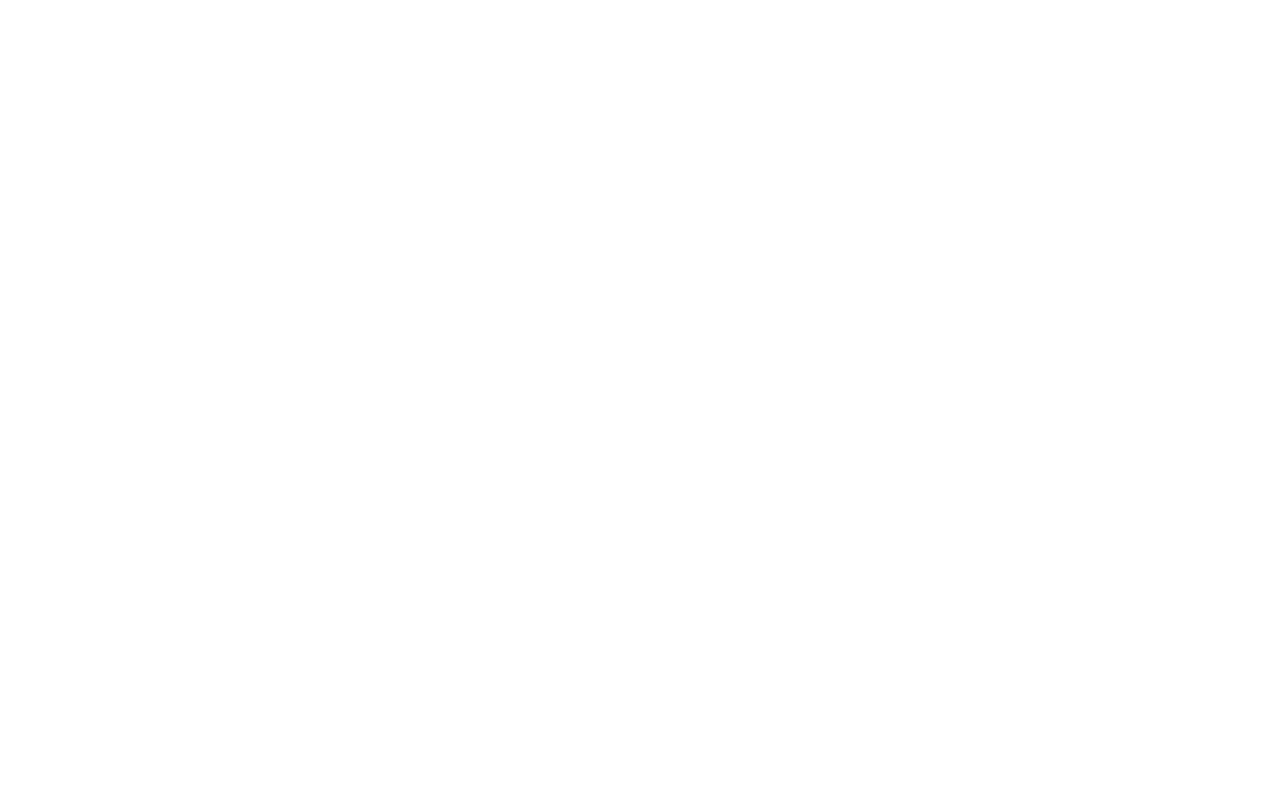
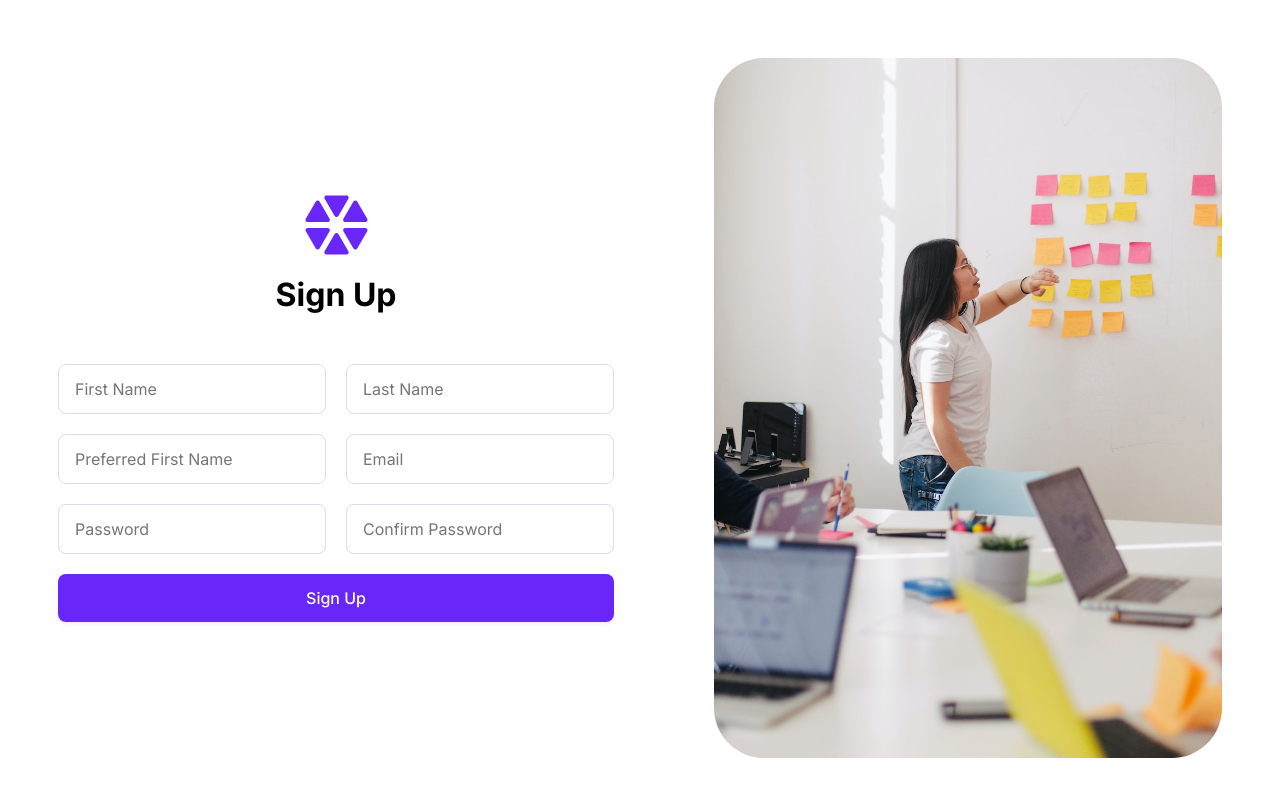
Before and after one commit to ohunazz/projectify-app-ui, a React (Create React App) app: page / in a window 1280 px wide. Shown: the top 796 px of the page. Built offline with nearby package versions, Linux system fonts and the light colour scheme.

Commit message:
Fix Typos and Add SignUp

```diff
--- a/src/App.tsx
+++ b/src/App.tsx
@@ -1,5 +1,7 @@
+import { Signup } from "./pages/admin-auth/sign-up/SignUp";
+
 const App = () => {
-    return <div style={{ padding: "100px" }}></div>;
+    return <Signup />;
 };
 
 export { App };
--- a/src/design-system/Button/Button.css
+++ b/src/design-system/Button/Button.css
@@ -5,7 +5,6 @@
     line-height: var(--line-height-20);
     border: none;
     outline: none;
-
     height: 3.6rem;
     padding: 0 var(--space-16);
 }
--- a/src/design-system/Button/Button.tsx
+++ b/src/design-system/Button/Button.tsx
@@ -1,6 +1,12 @@
 import React, { FC } from "react";
+import { trimWhiteSpaces } from "../utils";
+import {
+    sizeClassNames,
+    shapeClassNames,
+    colorClassNames,
+    variantClassNames
+} from "./classnames";
 import "./Button.css";
-import { trimWhiteSpaces } from "../utils";
 
 type ButtonSize = "sm" | "md" | "lg";
 type ButtonShape = "rounded" | "circle";
@@ -10,6 +16,7 @@
 type ButtonProps = {
     size?: ButtonSize;
     shape?: ButtonShape;
+    fullWidth?: boolean;
     color?: ButtonColor;
     variant?: ButtonVariant;
     disabled?: boolean;
@@ -18,34 +25,11 @@
     onClick?: () => void;
 };
 
-const sizeClassNames = {
-    sm: "btn-small",
-    md: "btn-medium",
-    lg: "btn-large"
-};
-
-const shapeClassNames = {
-    rounded: "btn-rounded",
-    circle: "btn-circle"
-};
-
-const colorClassNames = {
-    primary: "btn-primary",
-    secondary: "btn-secondary",
-    danger: "btn-danger",
-    success: "btn-success"
-};
-
-const variantClassNames = {
-    contained: "btn-contained",
-    outlined: "btn-outlined",
-    text: "btn-text"
-};
-
 const Button: FC<ButtonProps> = (props) => {
     const {
         size,
         shape,
+        fullWidth,
         color,
         variant,
         disabled,
@@ -63,7 +47,9 @@
     const variantClassName =
         variant !== undefined ? variantClassNames[variant] : "";
 
-    const finalClassNames = `btn ${colorClassName} ${sizeClassName} ${shapeClassName} ${variantClassName} ${
+    const fullWidthClassName = fullWidth ? "btn-full-width" : "";
+
+    const finalClassNames = `btn ${colorClassName} ${sizeClassName} ${shapeClassName} ${fullWidthClassName} ${variantClassName} ${
         className || ""
     }`;
 
--- a/src/design-system/Button/classnames.ts
+++ b/src/design-system/Button/classnames.ts
@@ -0,0 +1,23 @@
+export const sizeClassNames = {
+    sm: "btn-small",
+    md: "btn-medium",
+    lg: "btn-large"
+};
+
+export const shapeClassNames = {
+    rounded: "btn-rounded",
+    circle: "btn-circle"
+};
+
+export const colorClassNames = {
+    primary: "btn-primary",
+    secondary: "btn-secondary",
+    danger: "btn-danger",
+    success: "btn-success"
+};
+
+export const variantClassNames = {
+    contained: "btn-contained",
+    outlined: "btn-outlined",
+    text: "btn-text"
+};
--- a/src/design-system/Input/Input.css
+++ b/src/design-system/Input/Input.css
@@ -6,7 +6,6 @@
     font-family: inherit;
     font-size: var(--font-size-16);
     color: var(--jaguar-900);
-    width: 100%;
 }
 
 input::placeholder,
--- a/src/design-system/Input/Input.tsx
+++ b/src/design-system/Input/Input.tsx
@@ -15,7 +15,7 @@
 };
 
 type InputProps = {
-    type?: "email" | "password" | "tel" | "textarea";
+    type?: "email" | "password" | "tel" | "textarea" | "text";
     disabled?: boolean;
     placeholder: string;
     className?: string;
--- a/src/design-system/index.ts
+++ b/src/design-system/index.ts
@@ -4,3 +4,4 @@
 export * from "./Label";
 export * from "./Modal";
 export * from "./utils";
+export * from "./Logo";
--- a/src/design-system/utils/utils.ts
+++ b/src/design-system/utils/utils.ts
@@ -1,6 +1,6 @@
 export const trimWhiteSpaces = (str: string) => {
     return str
-        .split("")
+        .split(" ")
         .filter((item) => item !== "")
         .join(" ");
 };
--- /dev/null
+++ b/src/pages/admin-auth/sign-up/SignUp.css
@@ -0,0 +1,18 @@
+.sign-up {
+    width: 100%;
+    display: grid;
+    grid-template-columns: 1fr 1fr;
+    gap: var(--space-20);
+}
+
+.sign-up__preferred-name {
+    grid-column: 1 / 3;
+}
+
+.sign-up__email {
+    grid-column: 1 / 3;
+}
+
+.sign-up__submit-button {
+    grid-column: 1 / 3;
+}
--- a/src/pages/admin-auth/sign-up/SignUp.tsx
+++ b/src/pages/admin-auth/sign-up/SignUp.tsx
@@ -0,0 +1,120 @@
+import { useState } from "react";
+import { Button, Input } from "../../../design-system";
+import { AuthWrapper } from "../../components";
+
+import teamWork from "../../../assets/images/team.jpg";
+import "./SignUp.css";
+
+const Signup = () => {
+    const [firstName, setFirstName] = useState<string>("");
+    const [lastName, setLastName] = useState<string>("");
+    const [preferredName, setPreferredName] = useState<string>("");
+    const [email, setEmail] = useState<string>("");
+    const [password, setPassword] = useState<string>("");
+    const [passwordConfirm, setPasswordConfirm] = useState<string>("");
+
+    const handleOnChangeFirstName = (value: string) => {
+        setFirstName(value);
+    };
+
+    const handleOnChangeLastName = (value: string) => {
+        setLastName(value);
+    };
+
+    const handleOnChangePreferredName = (value: string) => {
+        setPreferredName(value);
+    };
+
+    const handleOnChangeEmail = (value: string) => {
+        setEmail(value);
+    };
+
+    const handleOnChangePassword = (value: string) => {
+        setPassword(value);
+    };
+
+    const handleOnChangePasswordConfirm = (value: string) => {
+        setPasswordConfirm(value);
+    };
+
+    const createAccount = (e: React.FormEvent<HTMLFormElement>) => {
+        e.preventDefault();
+        console.log(
+            firstName,
+            lastName,
+            preferredName,
+            email,
+            password,
+            passwordConfirm
+        );
+    };
+
+    return (
+        <AuthWrapper imageUrl={teamWork} pageTitle="Sign Up">
+            <form className="sign-up" onSubmit={createAccount} noValidate>
+                <Input
+                    type="text"
+                    placeholder="First Name"
+                    value={firstName}
+                    onChange={handleOnChangeFirstName}
+                    shape="rounded"
+                    size="lg"
+                    className="sign-up__first-name"
+                />
+                <Input
+                    type="text"
+                    placeholder="Last Name"
+                    value={lastName}
+                    onChange={handleOnChangeLastName}
+                    shape="rounded"
+                    size="lg"
+                />
+
+                <Input
+                    type="text"
+                    placeholder="Preferred First Name"
+                    value={preferredName}
+                    onChange={handleOnChangePreferredName}
+                    shape="rounded"
+                    size="lg"
+                    className="sign-up__preferred-name"
+                />
+                <Input
+                    type="email"
+                    placeholder="Email"
+                    value={email}
+                    onChange={handleOnChangeEmail}
+                    shape="rounded"
+                    size="lg"
+                    className="sign-up__email"
+                />
+                <Input
+                    type="password"
+                    placeholder="Password"
+                    value={password}
+                    onChange={handleOnChangePassword}
+                    shape="rounded"
+                    size="lg"
+                />
+                <Input
+                    type="password"
+                    placeholder="Confirm Password"
+                    value={passwordConfirm}
+                    onChange={handleOnChangePasswordConfirm}
+                    shape="rounded"
+                    size="lg"
+                />
+                <Button
+                    color="primary"
+                    size="lg"
+                    shape="rounded"
+                    className="sign-up__submit-button"
+                >
+                    Sign Up
+                </Button>
+            </form>
+        </AuthWrapper>
+    );
+};
+
+export { Signup };
--- a/src/pages/components/auth-wrapper/AuthWrapper.css
+++ b/src/pages/components/auth-wrapper/AuthWrapper.css
@@ -0,0 +1,34 @@
+.auth-wrapper {
+    display: grid;
+    grid-template-columns: 1fr 1fr;
+    grid-template-rows: 100vh;
+}
+
+.auth-wrapper__form {
+    grid-column: 1 / 2;
+    padding: var(--space-50);
+
+    display: flex;
+    align-items: center;
+    justify-content: center;
+}
+
+.auth-wrapper__content {
+    display: flex;
+    flex-direction: column;
+    align-items: center;
+    gap: var(--space-50);
+    flex-basis: 57rem;
+}
+
+.auth-wrapper__image {
+    grid-column: 2 / 3;
+
+    padding: var(--space-50);
+}
+.auth-wrapper__image img {
+    height: 100%;
+    width: 100%;
+    border-radius: var(--space-50);
+    object-fit: cover;
+}
--- a/src/pages/components/auth-wrapper/AuthWrapper.tsx
+++ b/src/pages/components/auth-wrapper/AuthWrapper.tsx
@@ -22,7 +22,7 @@
                 </div>
             </section>
             <section className="auth-wrapper__image">
-                <img src={imageUrl} alt="Projectify App | Hands making star" />
+                <img src={imageUrl} alt="Projectify App | Team" />
             </section>
         </main>
     );
```
